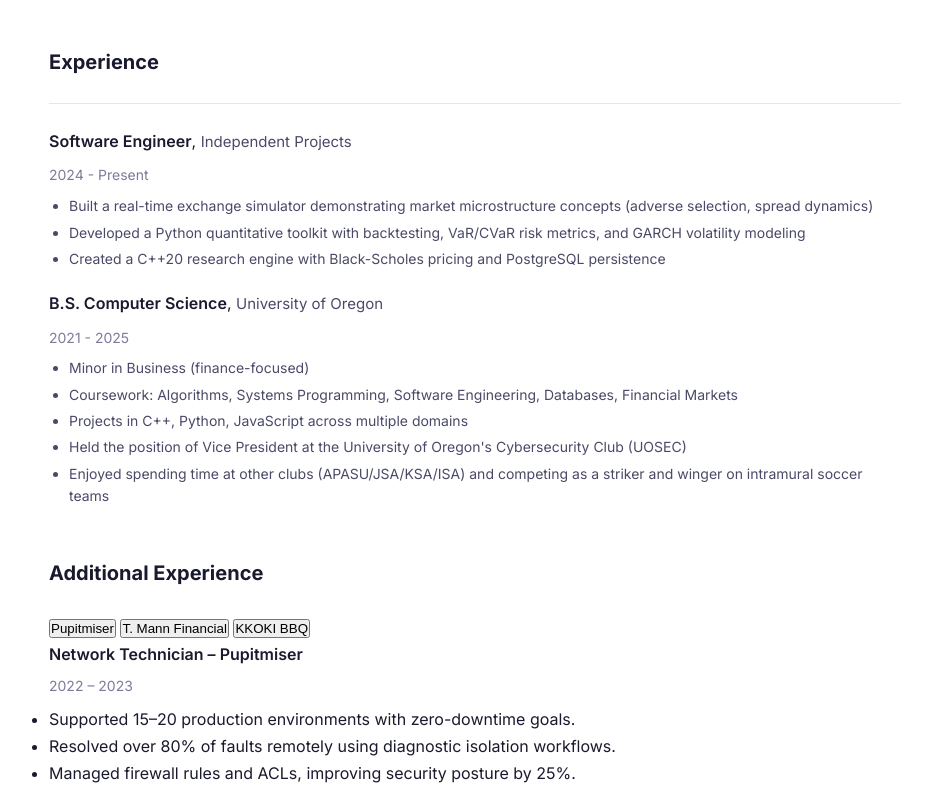
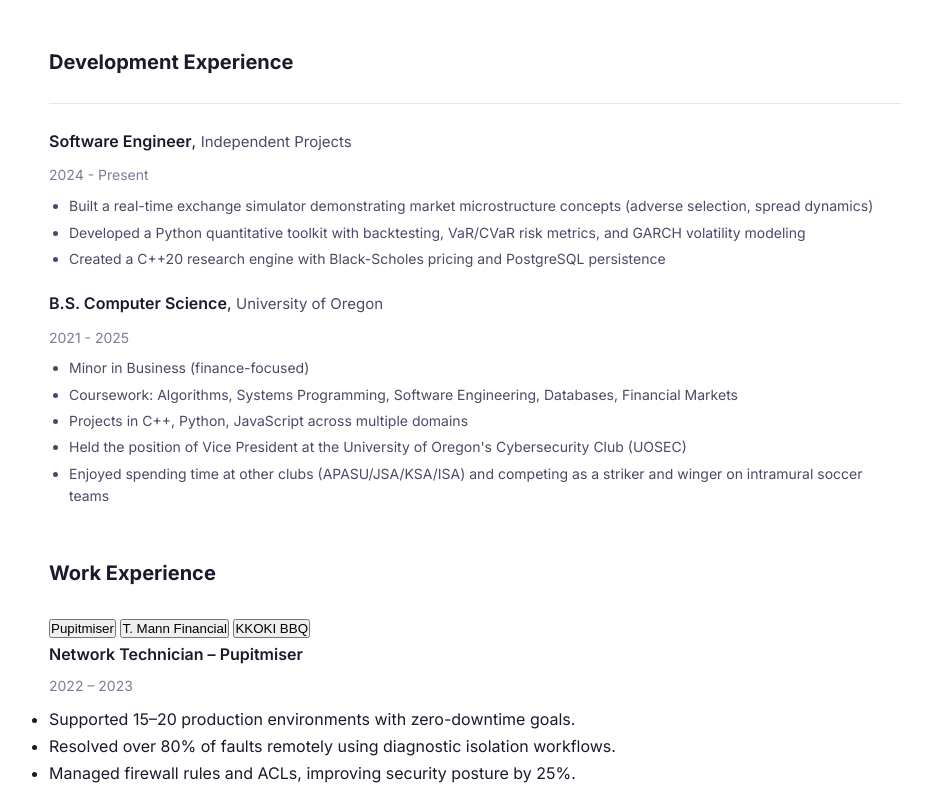
Before and after one commit to ShawnBakker/shawnbakker.github.io, a plain HTML site: page index.html in a window 1280 px wide. Shown: the part 540-1330 px from the top of the page, without its empty margins (165-1097 px from the left). Drawn offline with Linux system fonts and the light colour scheme.

Commit message:
Update index.html

```diff
--- a/index.html
+++ b/index.html
@@ -404,7 +404,7 @@
 
             <!-- Experience -->
             <section id="experience">
-                <h2>Experience</h2>
+                <h2>Development Experience</h2>
                 <hr>
 
                 <div class="experience-item">
@@ -440,7 +440,7 @@
 
 
             <section id="experience-tabs">
-        <h2>Additional Experience</h2>
+        <h2>Work Experience</h2>
         <div class="tabs">
           <button class="tab-button active" onclick="openTab(event, 'pupitmiser')">Pupitmiser</button>
           <button class="tab-button" onclick="openTab(event, 'tmann')">T. Mann Financial</button>
```
